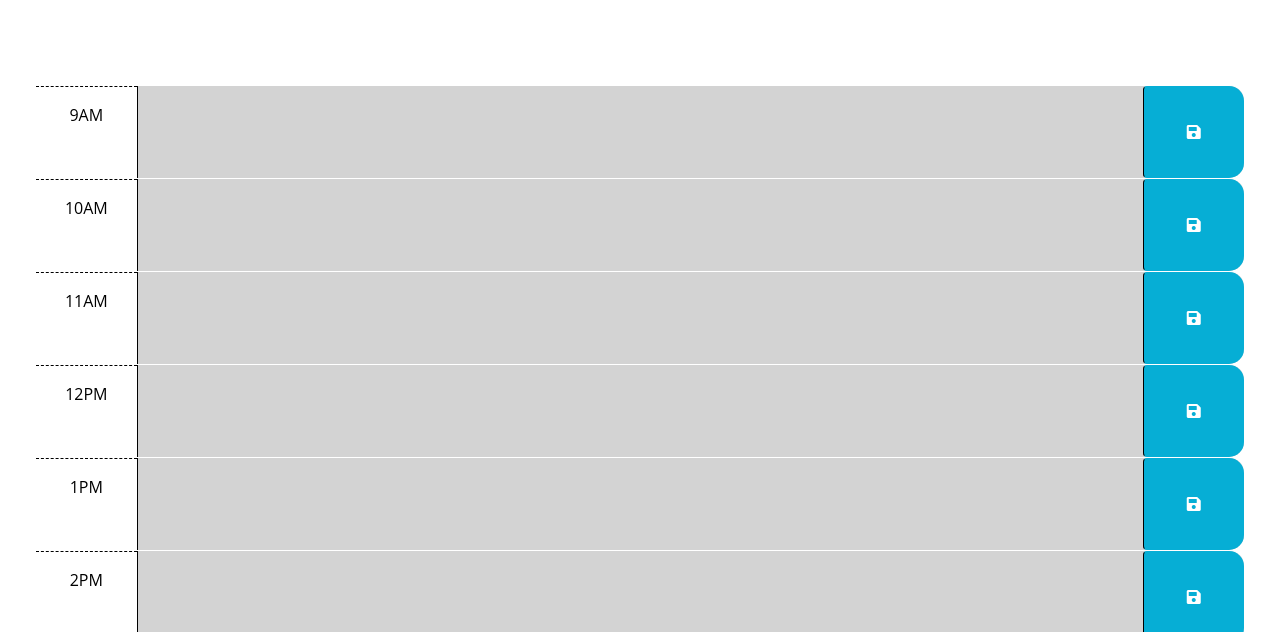
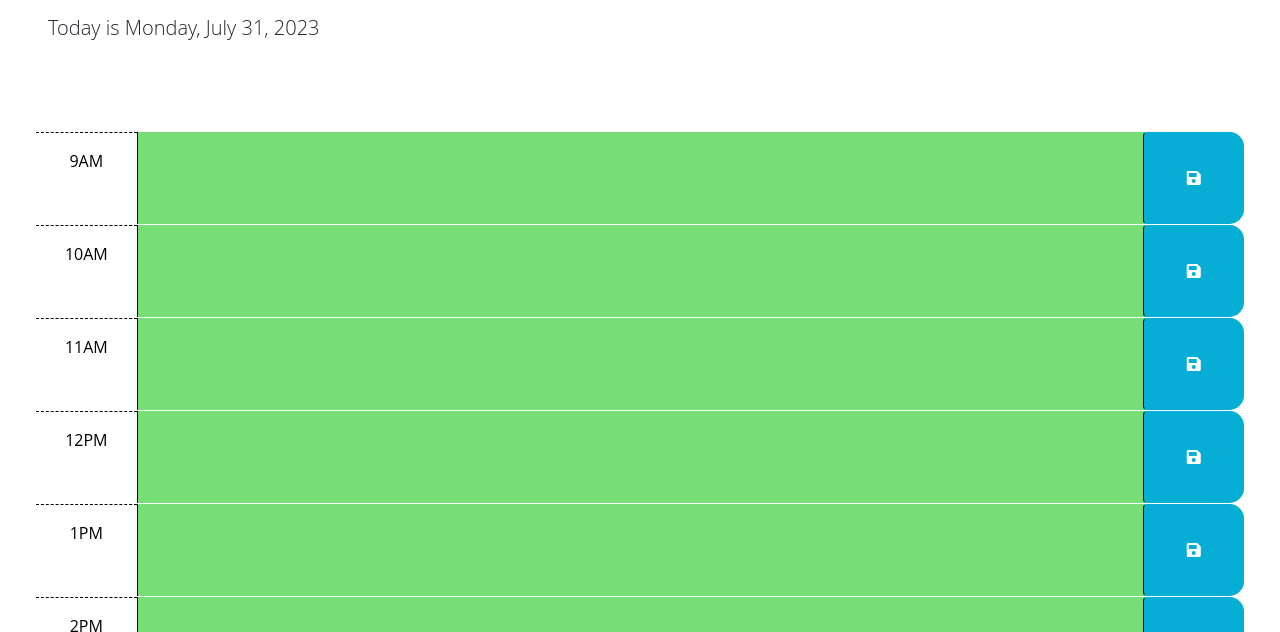
Before and after one commit to santos-al/ThirdPartyAPI-AS-M5, a plain HTML site: page index.html in a window 1280 px wide. Shown: the part 166-798 px from the top of the page. Drawn offline with nearby package versions, Linux system fonts and the light colour scheme; files that its build step writes are made by us from their sources.

Commit message:
fix js and css links on html

```diff
--- a/index.html
+++ b/index.html
@@ -20,7 +20,7 @@
       href="https://fonts.googleapis.com/css2?family=Fira+Sans:wght@400;700&display=swap"
       rel="stylesheet"
     />
-    <link rel="stylesheet" href="style.css" />
+    <link rel="stylesheet" href="./assets/css/style.css" />
     <title>Work Day Scheduler</title>
   </head>
 
@@ -109,6 +109,6 @@
     integrity="sha256-iu/zLUB+QgISXBLCW/mcDi/rnf4m4uEDO0wauy76x7U="
     crossorigin="anonymous"></script>
 
-    <script src="script.js"></script>
+    <script src="./assets/js/script.js"></script>
   </body>
 </html>
```
